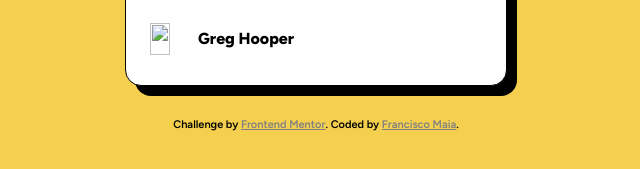
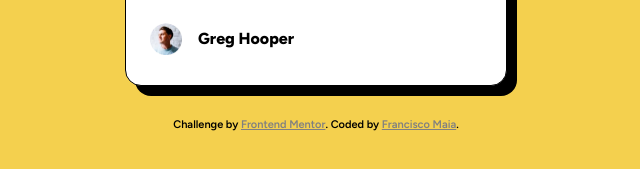
Before and after one commit to Xico26/fm-blog-preview-card, a plain HTML site: page index.html in a window 1280 px wide. Shown: the part 561-730 px from the top of the page, 324-964 px from the left. Drawn offline with Linux system fonts and the light colour scheme; the site is published under a folder, as on GitHub Pages, so addresses that start at the root find nothing.

Commit message:
Update index.html

```diff
--- a/index.html
+++ b/index.html
@@ -27,7 +27,7 @@
         These languages are the backbone of every website, defining structure, content, and presentation.
       </p>
       <div class="author-div">
-        <img class="author-img" src="/assets/images/image-avatar.webp" alt="">
+        <img class="author-img" src="./assets/images/image-avatar.webp" alt="">
         <span class="author-name">
           Greg Hooper
         </span>
```
